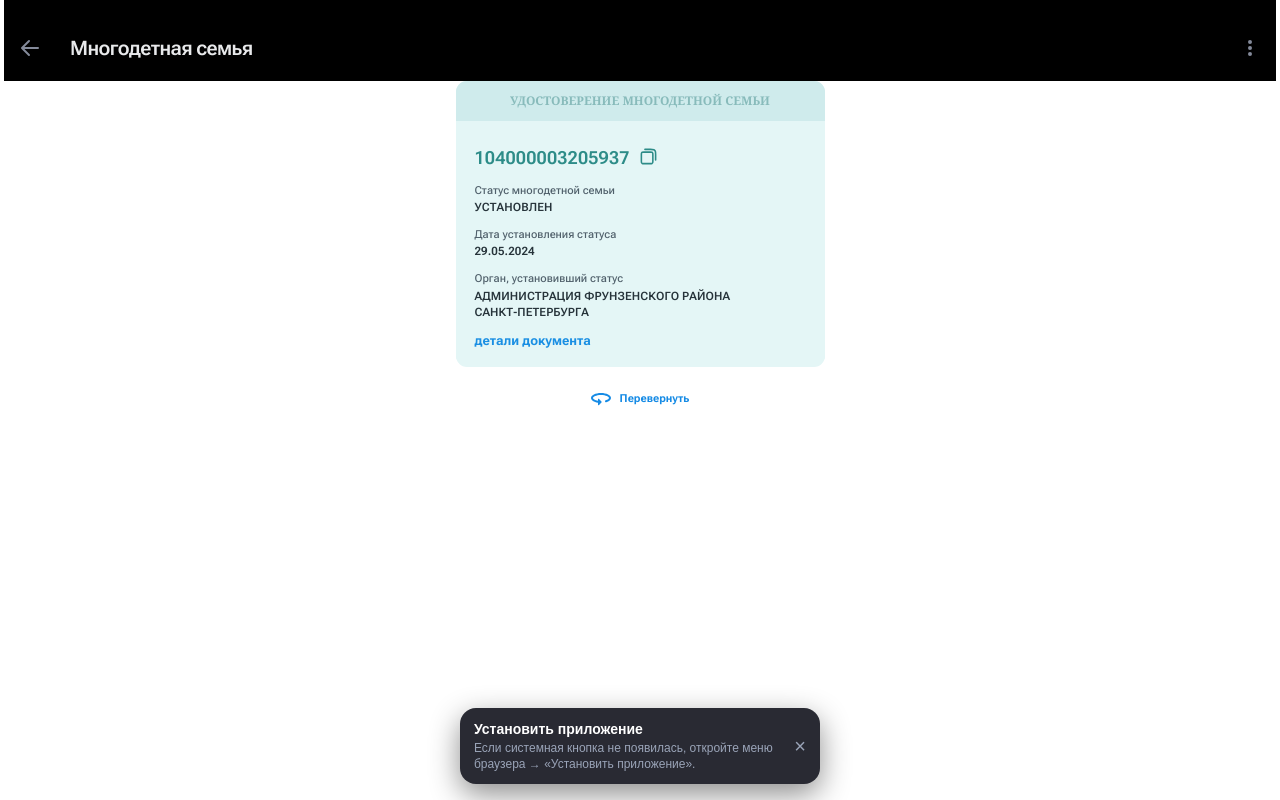
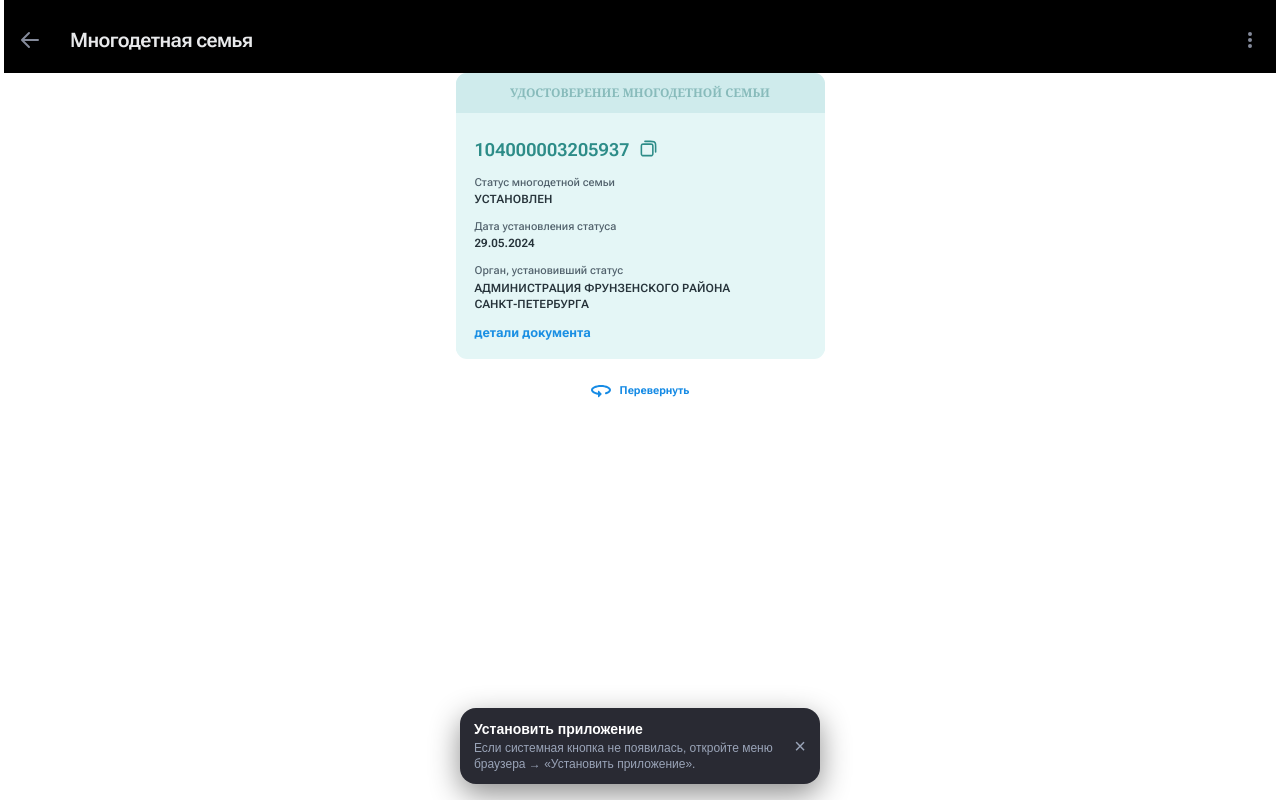
Before and after one commit to raiselfg/gosuslugi, a Next.js app: page / in a window 1280 px wide. Built offline with nearby package versions, Linux system fonts and the light colour scheme.

Commit message:
eafchghg

```diff
--- a/components/header.tsx
+++ b/components/header.tsx
@@ -10,7 +10,7 @@ export const Header = () => {
   const pathname = usePathname();
 
   return (
-    <header className="w-full bg-black px-[14px] pb-[18px] pt-[32px] font-sans text-white sticky top-0 ">
+    <header className="w-full bg-black px-[14px] pb-[18px] pt-[24px] font-sans text-white sticky top-0 ">
       <div className="flex h-[31px] items-center">
         <button
           type="button"
```
